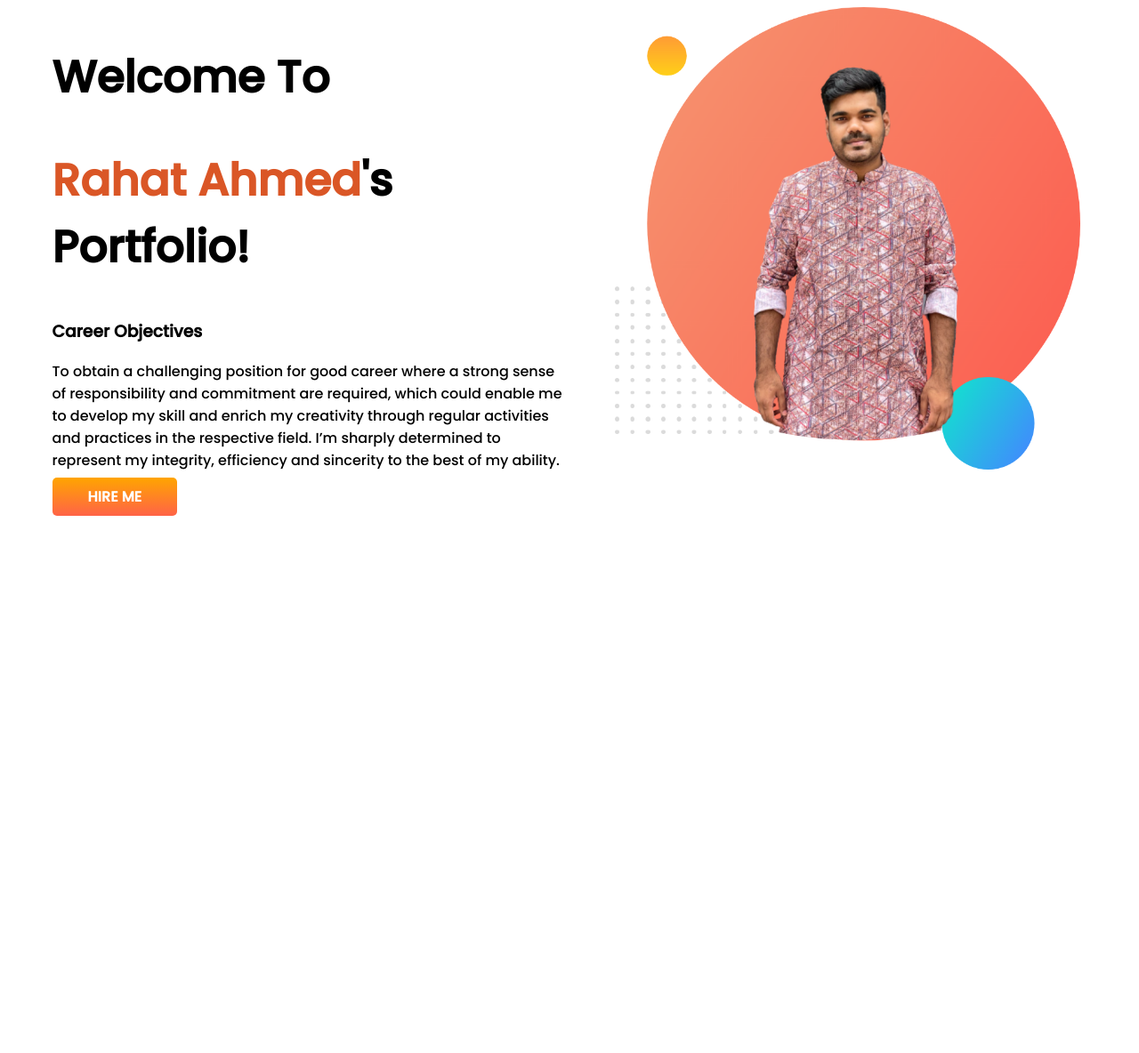
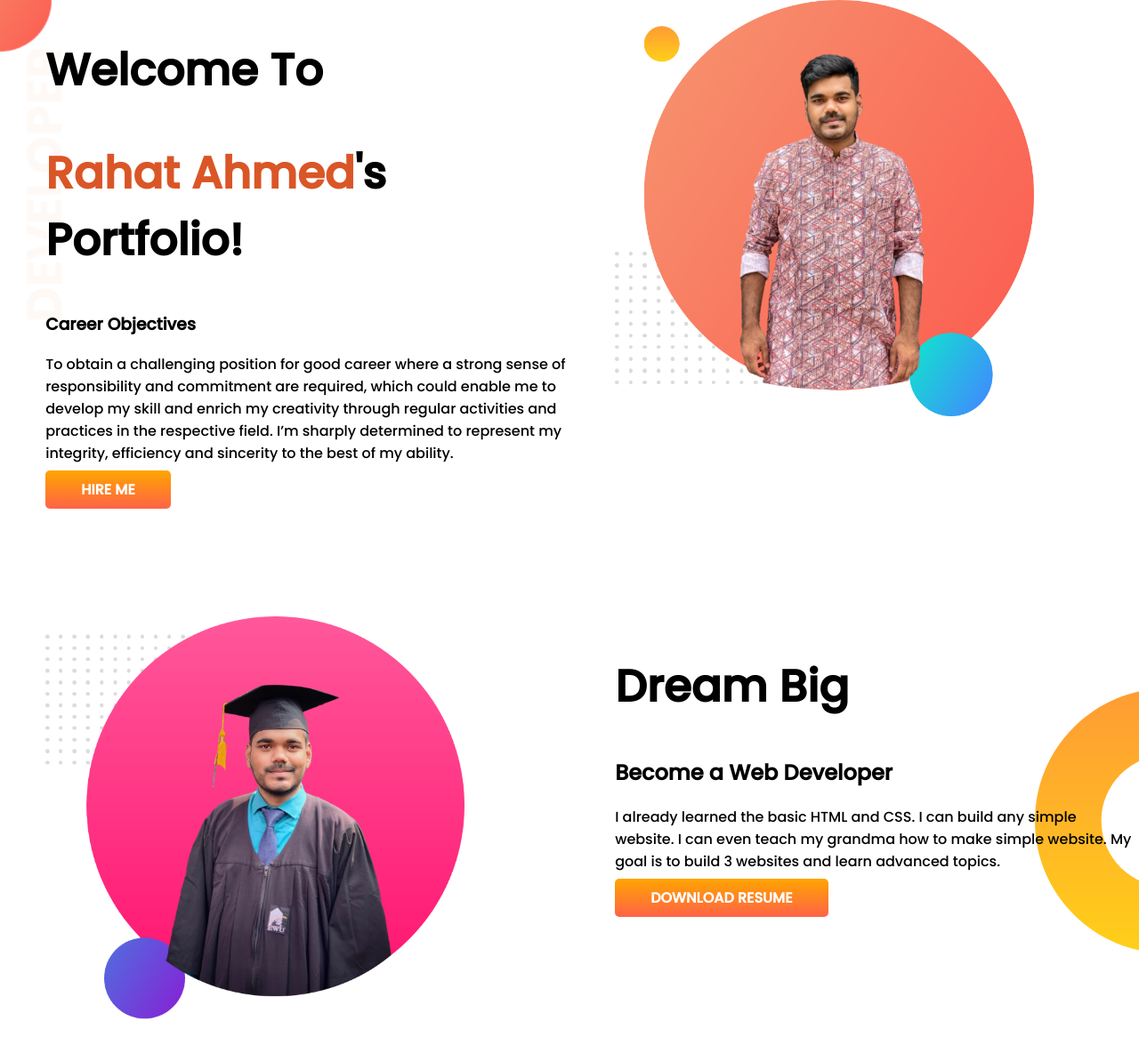
Before and after one commit to rahatahm3d/developer-portfolio, a plain HTML site: page index.html in a window 1280 px wide. Shown: the whole page at 89% size. Before the commit the page ends 800 px from the top, so only its background shows below. Drawn offline with Linux system fonts and the light colour scheme.

Commit message:
2nd pic added

```diff
--- a/index.html
+++ b/index.html
@@ -13,7 +13,7 @@
 </head>
 
 <body>
-    <section>
+    <section class="top-banner">
         <div class="half-width">
             <h1>Welcome To</h1>
             <h1><span class="orange-color">Rahat Ahmed</span>'s Portfolio!</h1>
@@ -28,6 +28,19 @@
             <img src="images/rahat.png" alt="">
         </div>
     </section>
+    <section class="dream-big">
+        <div class="half-width">
+            <img src="images/rahat2.png" alt="">
+        </div>
+        <div class="half-width">
+            <h1>Dream Big</h1>
+            <h2>Become a Web Developer</h2>
+            <p>I already learned the basic HTML and CSS. I can build any simple website. I can even teach my grandma how
+                to make simple website. My goal is to build 3 websites and learn advanced topics.</p>
+            <a class="link-button" target="_blank" href="">DOWNLOAD RESUME</a>
+        </div>
+
+    </section>
 
 </body>
 
--- a/style.css
+++ b/style.css
@@ -1,5 +1,6 @@
 body{
     font-family: 'Poppins', sans-serif;
+    margin: 0;
 }
 h1{
     font-size: 50px;
@@ -9,13 +10,14 @@ h1{
 }
 section{
     display: flex;
+    margin-bottom: 130px;
 }
 .half-width{
     width: 50%;
     padding-left: 4%;
 }
 .half-width img{
-    width: 90%;
+    width: 80%;
 }
 .link-button{
     text-decoration: none;
@@ -25,3 +27,12 @@ section{
     font-weight: 700;
     border-radius: 5px;
 }
+.top-banner{
+    background-image: url(images/top-banner.png);
+    background-repeat: no-repeat;
+}
+.dream-big{
+    background-image: url(images/dream-bg.png);
+    background-repeat: no-repeat;
+    background-position: right;
+}
```
